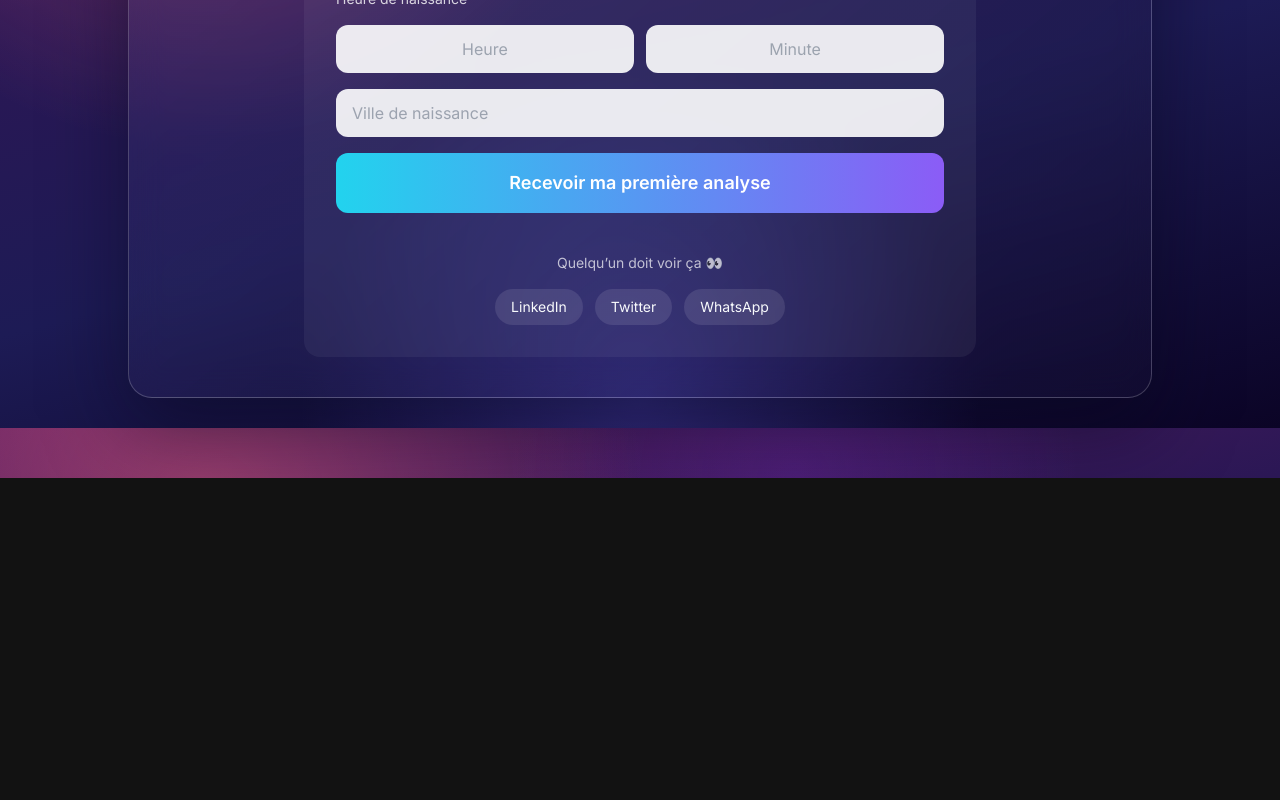
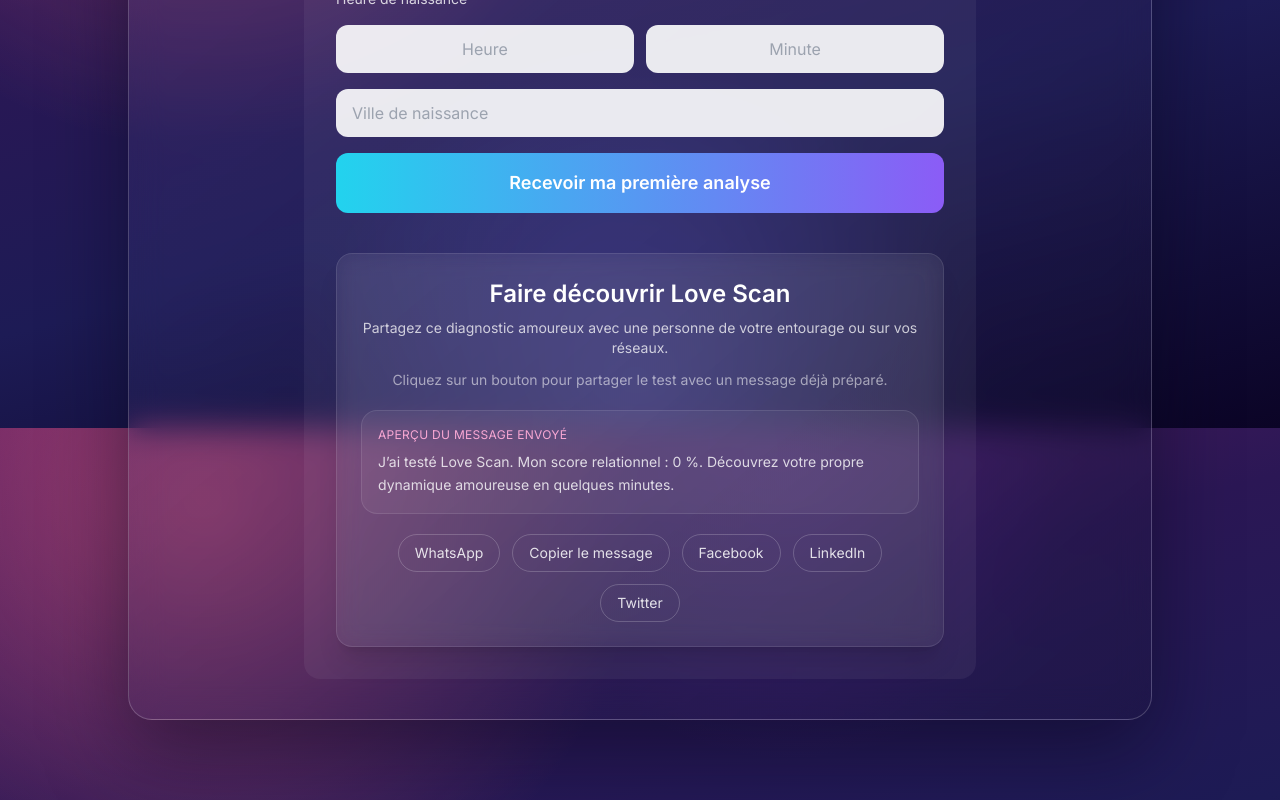
Before and after one commit to arnaudcrestey/astero-minisites, a Next.js app: page /result in a window 1280 px wide. Shown: the part 1172-1972 px from the top of the page. Before the commit the page ends 1650 px from the top, so only its background shows below. Built offline with nearby package versions, Linux system fonts and the light colour scheme; no server answers.

Commit message:
Update ResultClient.tsx

```diff
--- a/components/ResultClient.tsx
+++ b/components/ResultClient.tsx
@@ -1,8 +1,10 @@
 "use client";
 
 import RadarLove from "@/components/RadarLove";
+import { ShareButtons } from "@/components/ShareButtons";
 import { useSearchParams, useRouter } from "next/navigation";
 import { useEffect, useState } from "react";
+
 
 export function ResultClient() {
   const params = useSearchParams();
@@ -33,25 +35,7 @@ export function ResultClient() {
   const [sending, setSending] = useState(false);
   const [submitted, setSubmitted] = useState(false);
 
-  const [currentUrl, setCurrentUrl] = useState("");
-
-  const shareText = `Je viens de faire un test sur ma façon d’aimer ❤️
-
-Résultat : ${score}%
-
-Franchement, je ne m’attendais pas à ça…
-
-Tu devrais essayer 👇`;
-
-  const shareUrl = currentUrl;
-
-  useEffect(() => {
-    if (typeof window !== "undefined") {
-      setCurrentUrl(window.location.href);
-    }
-  }, []);
-
-  useEffect(() => {
+    useEffect(() => {
     async function generateAnalysis() {
       try {
         const res = await fetch("/api/analyse", {
@@ -330,46 +314,9 @@ Tu devrais essayer 👇`;
             </button>
           </form>
 
-          <div className="mt-10">
-            <p className="mb-4 text-sm text-white/70">
-              Quelqu’un doit voir ça 👀
-            </p>
-
-            <div className="flex flex-wrap justify-center gap-3">
-              <a
-                href={`https://www.linkedin.com/sharing/share-offsite/?url=${encodeURIComponent(
-                  shareUrl
-                )}`}
-                target="_blank"
-                rel="noopener noreferrer"
-                className="rounded-full bg-white/10 px-4 py-2 text-sm hover:bg-white/20"
-              >
-                LinkedIn
-              </a>
-
-              <a
-                href={`https://twitter.com/intent/tweet?text=${encodeURIComponent(
-                  shareText
-                )}&url=${encodeURIComponent(shareUrl)}`}
-                target="_blank"
-                rel="noopener noreferrer"
-                className="rounded-full bg-white/10 px-4 py-2 text-sm hover:bg-white/20"
-              >
-                Twitter
-              </a>
-
-              <a
-                href={`https://wa.me/?text=${encodeURIComponent(
-                  `${shareText} ${shareUrl}`
-                )}`}
-                target="_blank"
-                rel="noopener noreferrer"
-                className="rounded-full bg-white/10 px-4 py-2 text-sm hover:bg-white/20"
-              >
-                WhatsApp
-              </a>
-            </div>
-          </div>
+         <div className="mt-10">
+  <ShareButtons score={score} />
+</div>
         </section>
       </section>
     </main>
```
